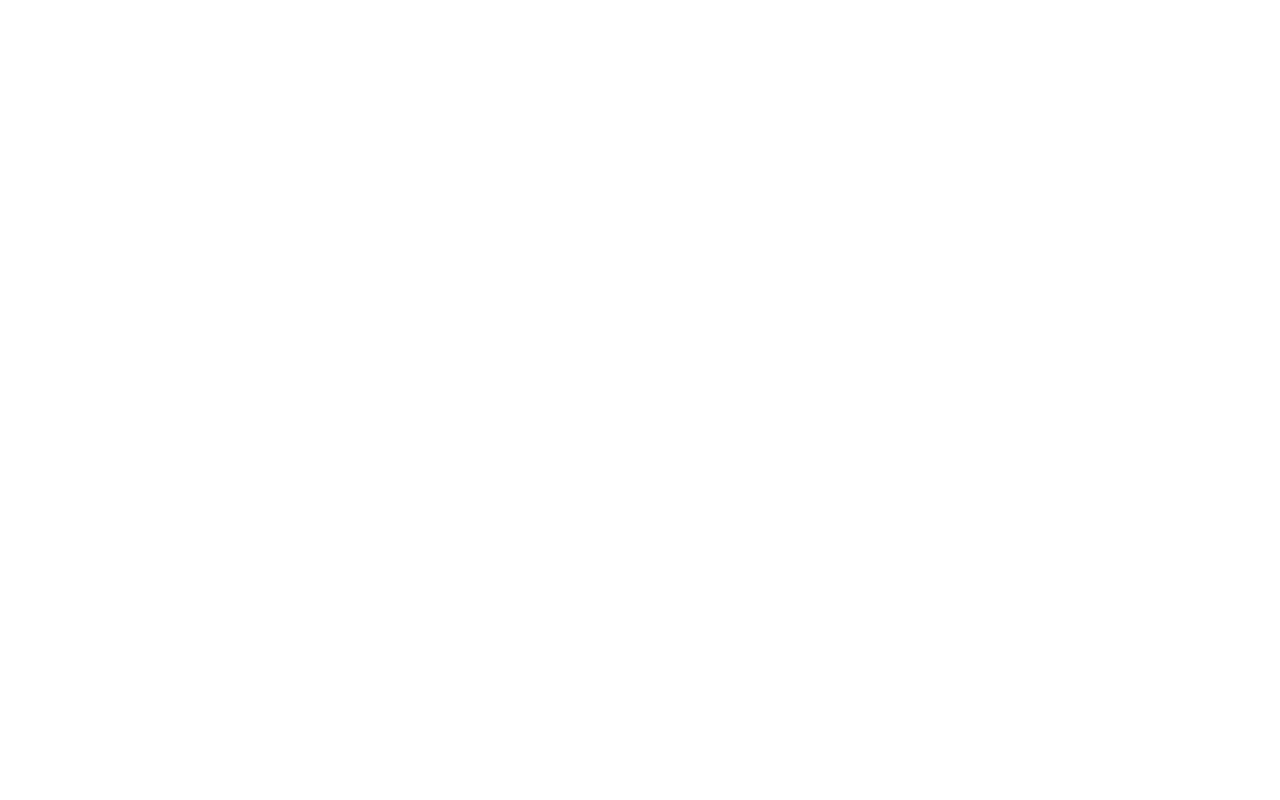
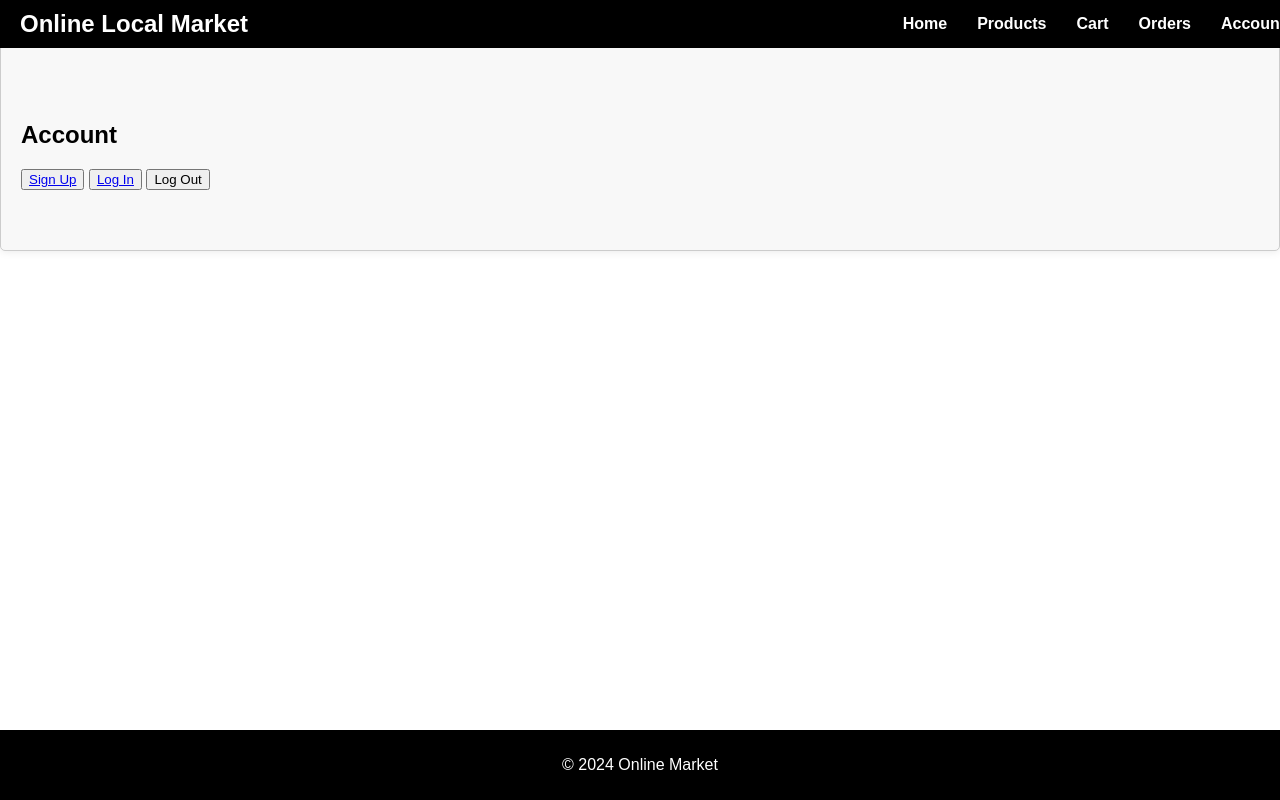
Before and after one commit to brigsdean/WDD330-final, a plain HTML site: page account.html in a window 1280 px wide. Drawn offline with Linux system fonts and the light colour scheme.

Commit message:
login fix

```diff
--- a/account.html
+++ b/account.html
@@ -0,0 +1,38 @@
+<!DOCTYPE html>
+<html lang="en">
+<head>
+    <meta charset="UTF-8">
+    <meta name="viewport" content="width=device-width, initial-scale=1.0">
+    <title>Account - Online Market</title>
+    <link rel="stylesheet" href="styles.css">
+</head>
+<body>
+    <header>
+        <a href="index.html" class="logo">Online Local Market</a>
+        <nav>
+            <ul>
+                <li><a href="index.html">Home</a></li>
+                <li><a href="products.html">Products</a></li>
+                <li><a href="cart.html">Cart</a></li>
+                <li><a href="orders.html">Orders</a></li>
+                <li><a href="account.html">Account</a></li>
+            </ul>
+        </nav>
+    </header>
+
+    <main>
+        <section id="account">
+            <h2>Account</h2>
+            <button id="sign-up-btn"><a href="signup.html">Sign Up</a></button>
+            <button id="log-in-btn"><a href="login.html">Log In</a></button>
+            <button id="log-out-btn">Log Out</button>
+        </section>
+    </main>
+
+    <footer>
+        <p>&copy; 2024 Online Market</p>
+    </footer>
+
+    <script src="script.js"></script>
+</body>
+</html>
```
Also changed, not shown: login.html (+1 -1 lines).
